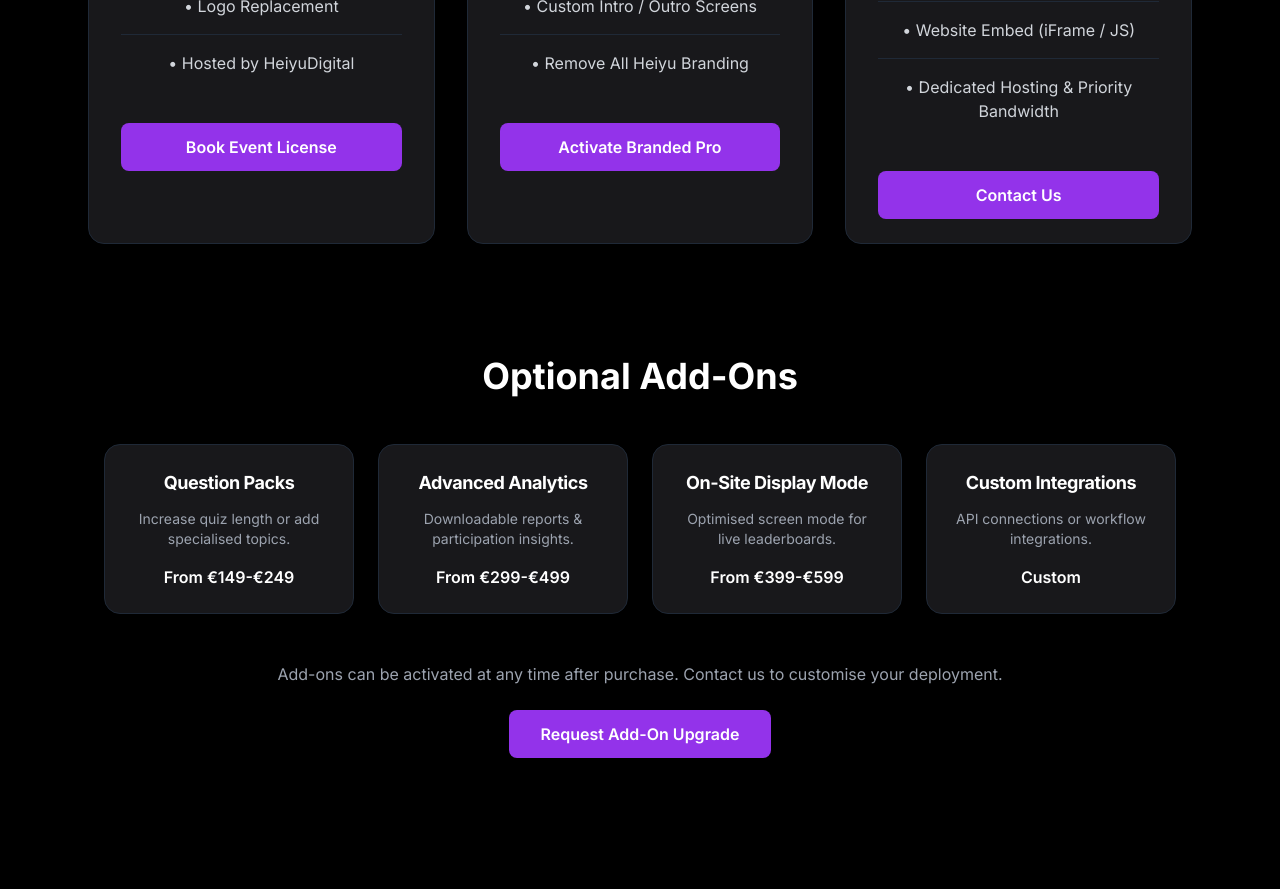
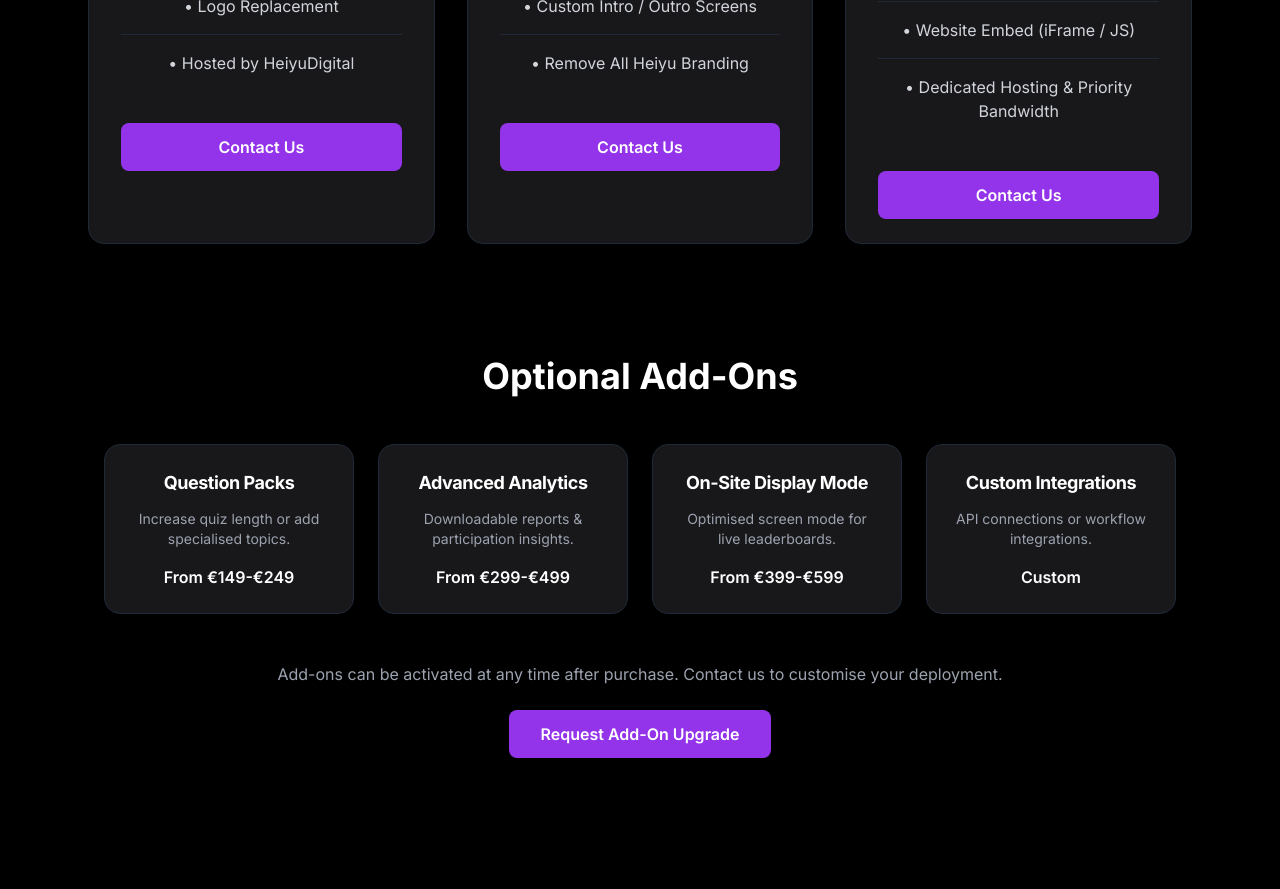
Before and after one commit to IrishDec/heiyu-digital, a Next.js app: page /engagement in a window 1280 px wide. Shown: the part 1120-2009 px from the top of the page. Built offline with nearby package versions, Linux system fonts and the light colour scheme.

Commit message:
Replace payment button with Contact CTA on engagement page

```diff
--- a/app/engagement/page.tsx
+++ b/app/engagement/page.tsx
@@ -103,18 +103,12 @@ useEffect(() => {
   </div>
 
   <div className="px-8 py-6">
-  <form
-    action="https://mypos.com/vmp/btn/BSN42EUOGKP95"
-    method="post"
-    target="_blank"
-  >
-    <button
-      type="submit"
-      className="w-full bg-purple-600 hover:bg-purple-500 py-3 rounded-lg font-semibold transition"
+  <a
+      href="/contact"
+      className="block w-full text-center bg-purple-600 hover:bg-purple-500 py-3 rounded-lg font-semibold transition"
     >
-      Book Event License
-    </button>
-  </form>
+      Contact Us
+    </a>
 </div>
 
 
@@ -153,14 +147,13 @@ useEffect(() => {
   </div>
 
  <div className="px-8 py-6">
-  <form action="https://mypos.com/vmp/btn/B72WMW88JOP05" method="post" target="_blank">
-    <button
-      type="submit"
-      className="w-full bg-purple-600 hover:bg-purple-500 py-3 rounded-lg font-semibold transition"
+   <a
+      href="/contact"
+      className="block w-full text-center bg-purple-600 hover:bg-purple-500 py-3 rounded-lg font-semibold transition"
     >
-      Activate Branded Pro
-    </button>
-  </form>
+      Contact Us
+    </a>
+
 </div>
 
 
```
